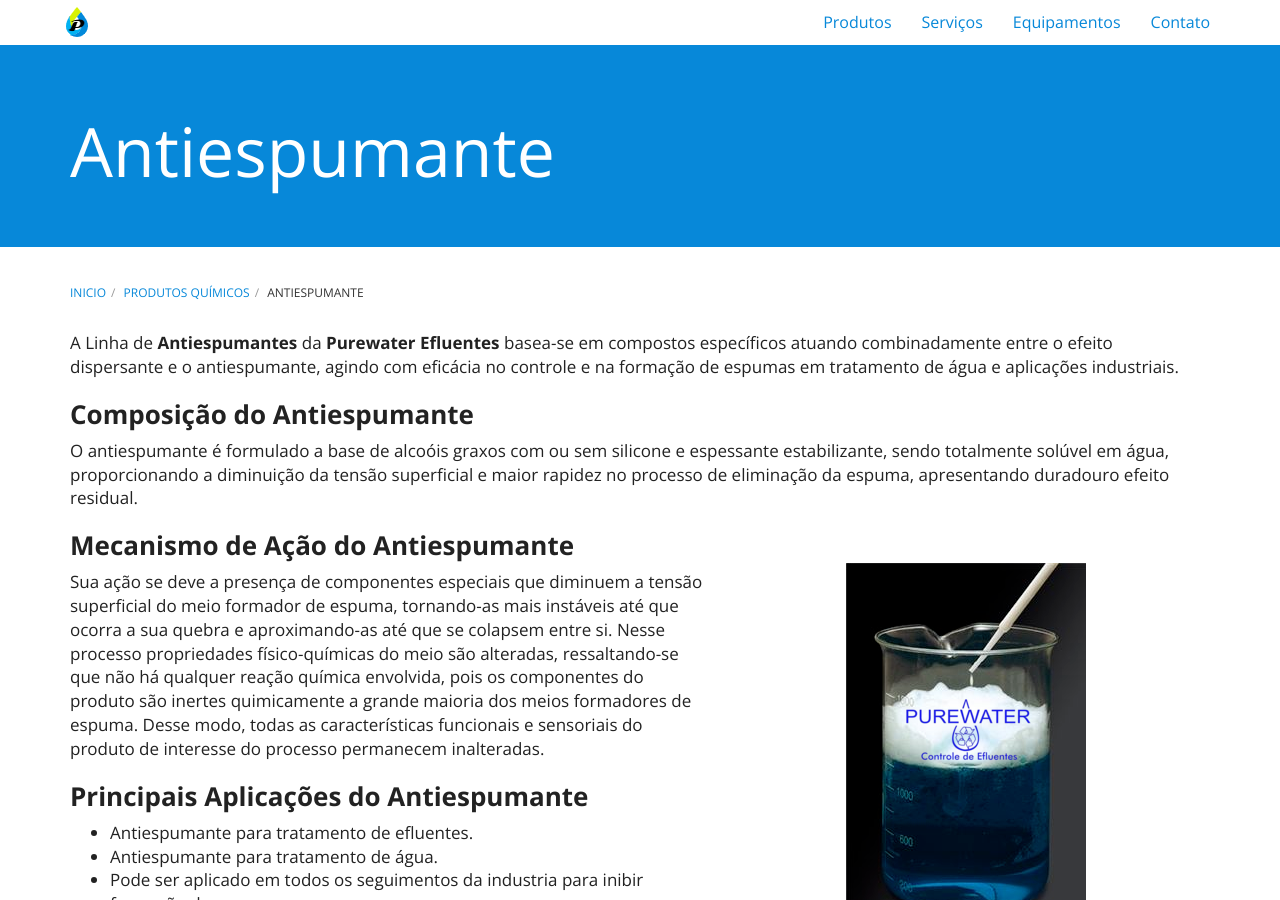
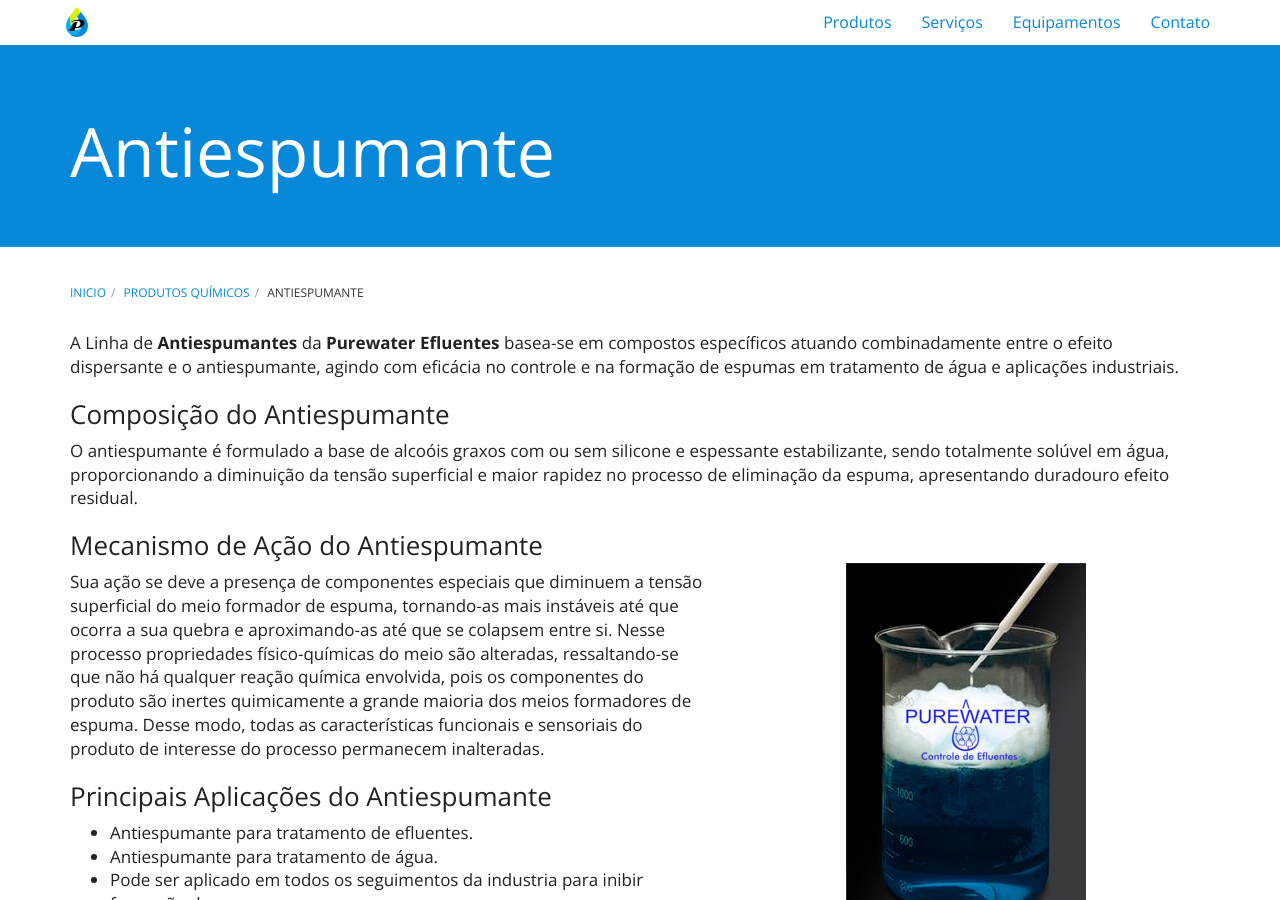
Before and after one commit to purewaterefluentes/purewaterefluentes.github.io, a Jekyll site: the page built from produtos/antiespumante.md, in a window 1280 px wide and 900 px high. Built offline with Jekyll 4.4.1, drawn with Linux system fonts in a browser that asks for light colours; nearby versions of some CDN libraries; library files that are not in the unit come from our copies.

Commit message:
Padronizacao

```diff
--- a/produtos/antiespumante.md
+++ b/produtos/antiespumante.md
@@ -7,16 +7,16 @@
 
 A Linha de **Antiespumantes** da **Purewater Efluentes** basea-se em compostos específicos atuando combinadamente entre o efeito dispersante e o antiespumante, agindo com eficácia no controle e na formação de espumas em tratamento de água e aplicações industriais.
 
-### **Composição do Antiespumante**
+### Composição do Antiespumante
 O antiespumante é formulado a base de alcoóis graxos com ou sem silicone e espessante estabilizante,  sendo totalmente solúvel em água, proporcionando a diminuição da tensão superficial e maior rapidez no processo de eliminação da espuma, apresentando duradouro efeito residual.
 
 <img class="img-responsive pull-right" style="max-width: 60%;" src="../../website/images/Antiespumante_anuncio.png" alt="Antiespumante">
 
-### **Mecanismo de Ação do Antiespumante**
+### Mecanismo de Ação do Antiespumante
 Sua ação se deve a presença de componentes especiais que diminuem a tensão superficial do meio formador de espuma, tornando-as mais instáveis até que ocorra a sua quebra e aproximando-as até que se colapsem entre si.
 Nesse processo propriedades  físico-químicas do meio são alteradas, ressaltando-se que não há qualquer reação química envolvida, pois os componentes do produto são inertes quimicamente a grande maioria dos meios formadores de espuma. Desse modo, todas as características funcionais e sensoriais do produto de interesse do processo permanecem inalteradas.
 
-### **Principais Aplicações do Antiespumante**
+### Principais Aplicações do Antiespumante
 
 - Antiespumante para tratamento de efluentes.
 - Antiespumante para tratamento de água.
@@ -26,9 +26,8 @@
 - Anti-espumante para controle na formação de espuma em cabines de pintura
 - Controle na formação de espumas em água.
 
-### **Características do Antiespumante**
-
-- Tipos Fabricados:
+### Características do Antiespumante
+Tipos Fabricados:
 
   - **Antiespumante com silicone**
   - **Antiespumante isento de silicone**
@@ -43,12 +42,12 @@
 - Apresenta efeito duradouro residual.
 - Alta dispersão superficial.
 
-### **Embalagens do Antiespumante**
+### Embalagens do Antiespumante
 
 - Antiespumante em Bombona plástica de 25Kg ou 50Kg
 - Antiespumante em Container plástica de 1100Kg
 
-### **Informativo Técnico do Antiespumante**
+### Informativo Técnico do Antiespumante
 
 {% include purewater/link-boletim.html
    label="Boletim Técnico Antiespumante"
```
